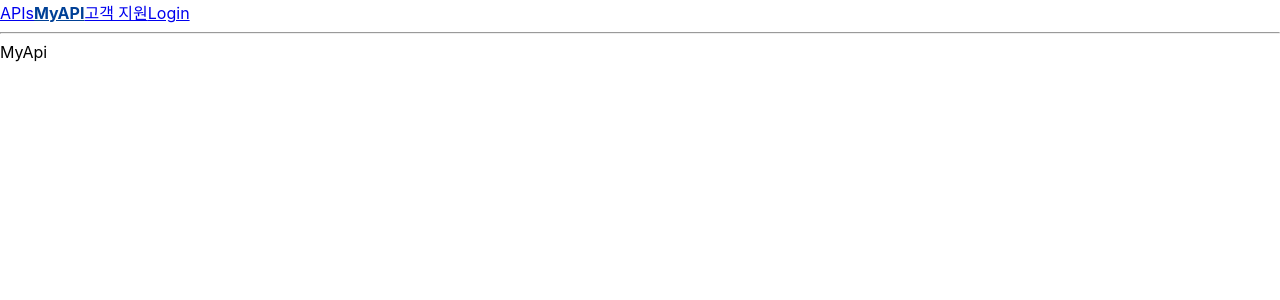
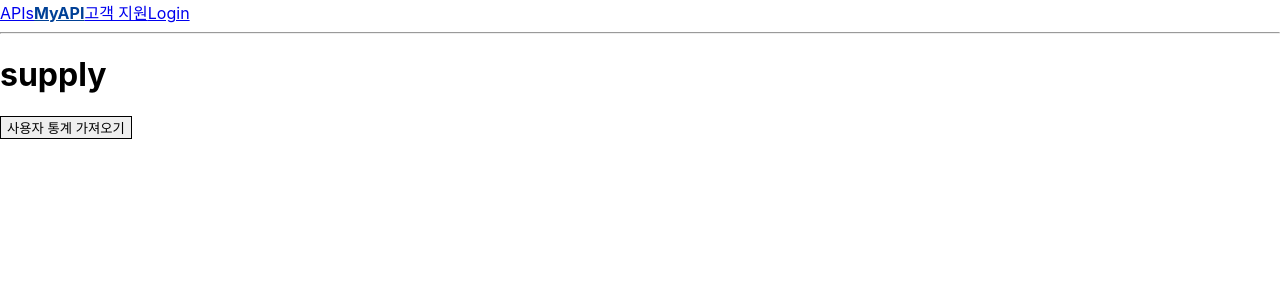
Before and after one commit to ji-eun-moon/ASAP, a React (Create React App) app in the folder Frontend/asap/: page /myapi in a window 1280 px wide. Shown: the top 300 px of the page. Built offline with nearby package versions, Linux system fonts and the light colour scheme.

Commit message:
TEST : 사용자 통계 테스트코드 작성

```diff
--- a/Frontend/asap/package.json
+++ b/Frontend/asap/package.json
@@ -11,6 +11,7 @@
     "@types/node": "^16.18.48",
     "@types/react": "^18.2.21",
     "@types/react-dom": "^18.2.7",
+    "axios": "^1.5.0",
     "react": "^18.2.0",
     "react-dom": "^18.2.0",
     "react-router-dom": "^6.15.0",
--- /dev/null
+++ b/Frontend/asap/src/hooks/api/chart/useMemberChart.ts
@@ -0,0 +1,22 @@
+import axios from 'axios';
+
+const useMemberChart = () => {
+  const memberChart = async () => {
+    try {
+      const response = await axios({
+        method: 'GET',
+        url: 'http://localhost:8000/api/v1/member/use-api',
+      });
+      if (response.status === 200) {
+        console.log('사용자 통계 정보', response.data);
+      } else {
+        console.error('사용자 통계 정보 가져오기 실패', response.data);
+      }
+    } catch (error) {
+      console.log('서버 오류', error);
+    }
+  };
+  return { memberChart };
+};
+
+export default useMemberChart;
--- a/Frontend/asap/src/pages/myapi/MyApi.tsx
+++ b/Frontend/asap/src/pages/myapi/MyApi.tsx
@@ -1,7 +1,14 @@
 import React from 'react';
+import SupplierApi from './SupplierApi';
+import UserApi from './UserApi';
 
 function MyApi() {
-  return <div>MyApi</div>;
+  return (
+    <div>
+      <SupplierApi />
+      <UserApi />
+    </div>
+  );
 }
 
 export default MyApi;
--- a/Frontend/asap/src/pages/myapi/SupplierApi.tsx
+++ b/Frontend/asap/src/pages/myapi/SupplierApi.tsx
@@ -1,7 +1,11 @@
 import React from 'react';
 
 function SupplierApi() {
-  return <div>SupplierApi</div>;
+  return (
+    <div>
+      <h1>supply</h1>
+    </div>
+  );
 }
 
 export default SupplierApi;
--- a/Frontend/asap/src/pages/myapi/UserApi.tsx
+++ b/Frontend/asap/src/pages/myapi/UserApi.tsx
@@ -1,7 +1,19 @@
 import React from 'react';
+import useMemberChart from 'hooks/api/chart/useMemberChart';
 
 function UserApi() {
-  return <div>UserApi</div>;
+  const { memberChart } = useMemberChart();
+  return (
+    <div>
+      <button
+        type="button"
+        onClick={memberChart}
+        style={{ border: '1px solid' }}
+      >
+        사용자 통계 가져오기
+      </button>
+    </div>
+  );
 }
 
 export default UserApi;
```
Also changed, not shown: 1 other file (tests, documents, lock files or other folders).
